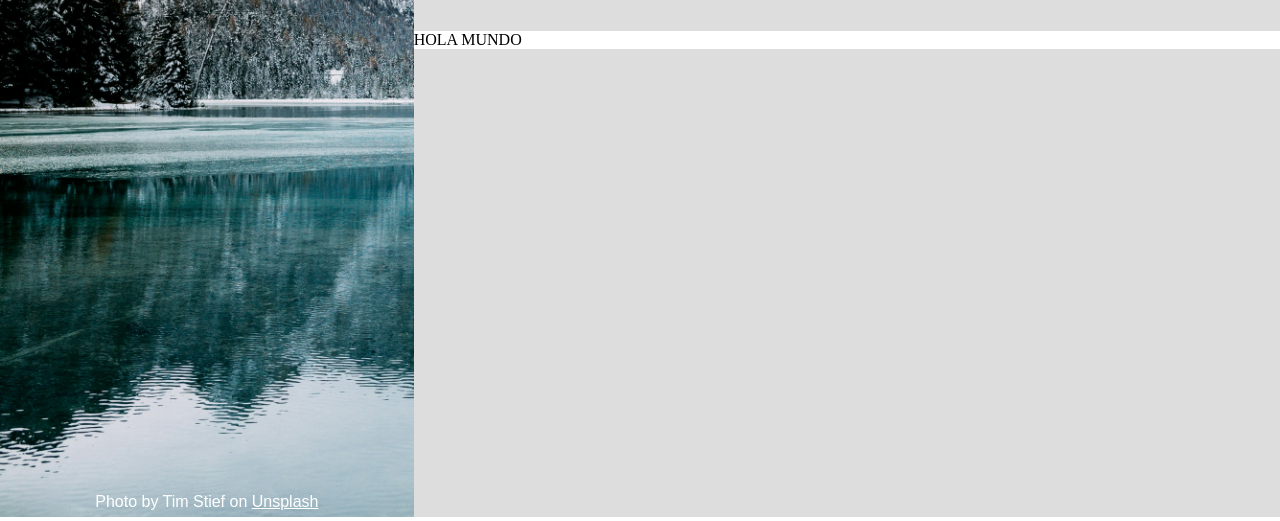
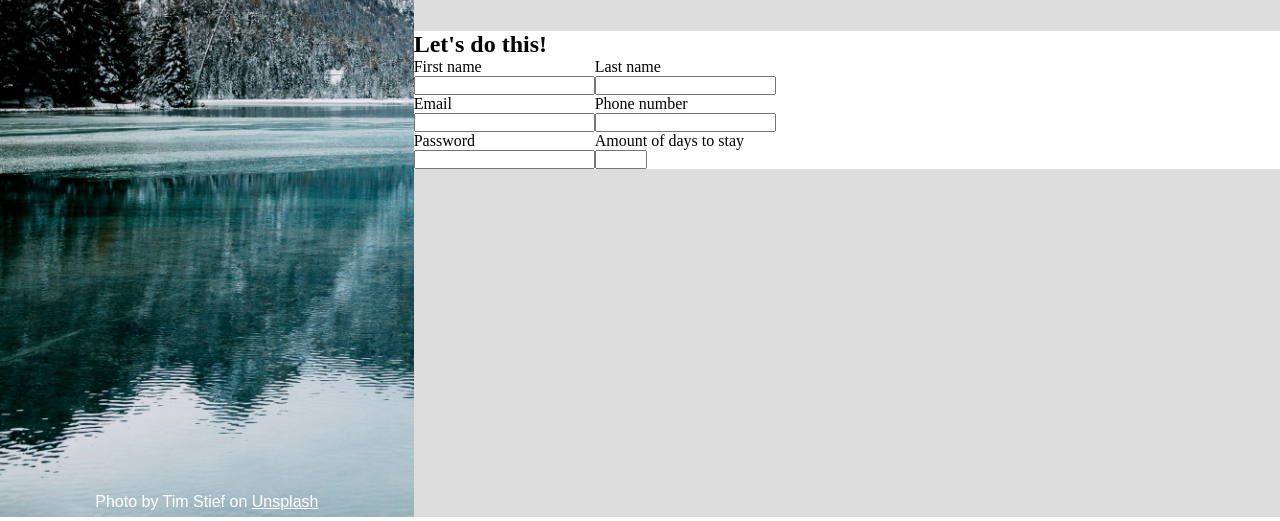
Before and after one commit to DasherPotato19/sign-up-form, a plain HTML site: page index.html in a window 1280 px wide. Shown: the part 283-804 px from the top of the page. Drawn offline with Linux system fonts and the light colour scheme.

Commit message:
Add the form element

```diff
--- a/index.html
+++ b/index.html
@@ -21,7 +21,39 @@
             chance to travel to our comfy cabins at the mountains.
         </div>
 
-        <div class="form">HOLA MUNDO</div>
+        <div class="form">
+            <h2>Let's do this!</h2>
+            <form>
+                <div class="left-elements">
+                    <p>
+                        <label for="first-name">First name</label>
+                        <input type="text" id="first-name" name="first-name">
+                    </p>
+                    <p>
+                        <label for="email">Email</label>
+                        <input type="email" id="email" name="email">
+                    </p>
+                    <p>
+                        <label for="password">Password</label>
+                        <input type="password" id="password" name="password">
+                    </p>
+                </div>
+                <div class="right-elements">
+                    <p>
+                        <label for="last-name">Last name</label>
+                        <input type="text" id="last-name" name="last-name">
+                    </p>
+                    <p>
+                        <label for="phone">Phone number</label>
+                        <input type="tel" id="phone" name="phone-number">
+                    </p>
+                    <p>
+                        <label for="duration">Amount of days to stay</label>
+                        <input type="number" id="duration" name="duration" min="1" max="20">
+                    </p>
+                </div>
+            </form>
+        </div>
     </div>
 
 
--- a/style.css
+++ b/style.css
@@ -111,3 +111,11 @@ figcaption > a:hover {
 .form {
     background-color: white;
 }
+
+.form label {
+    display: block;
+}
+
+form {
+    display: flex;
+}
```
